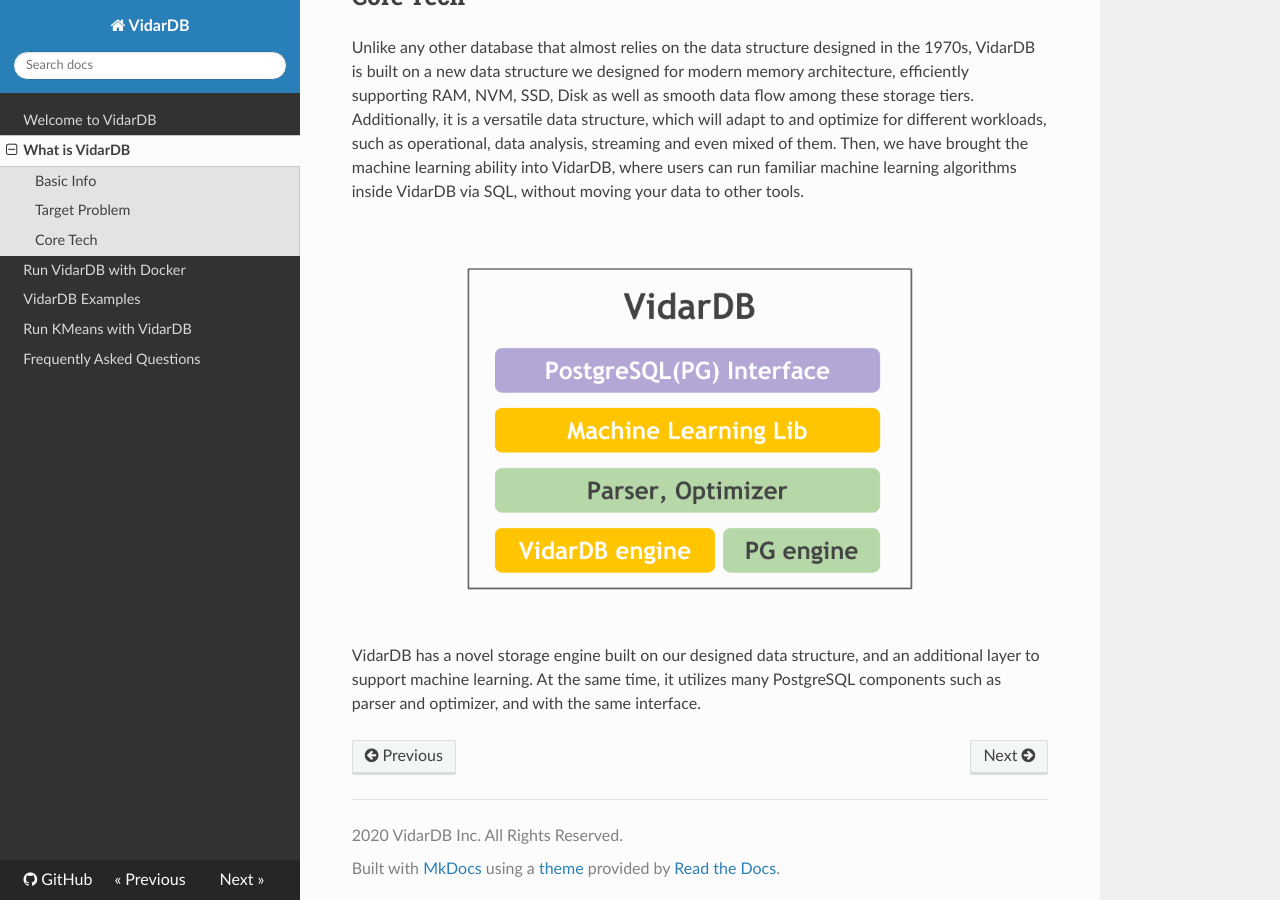
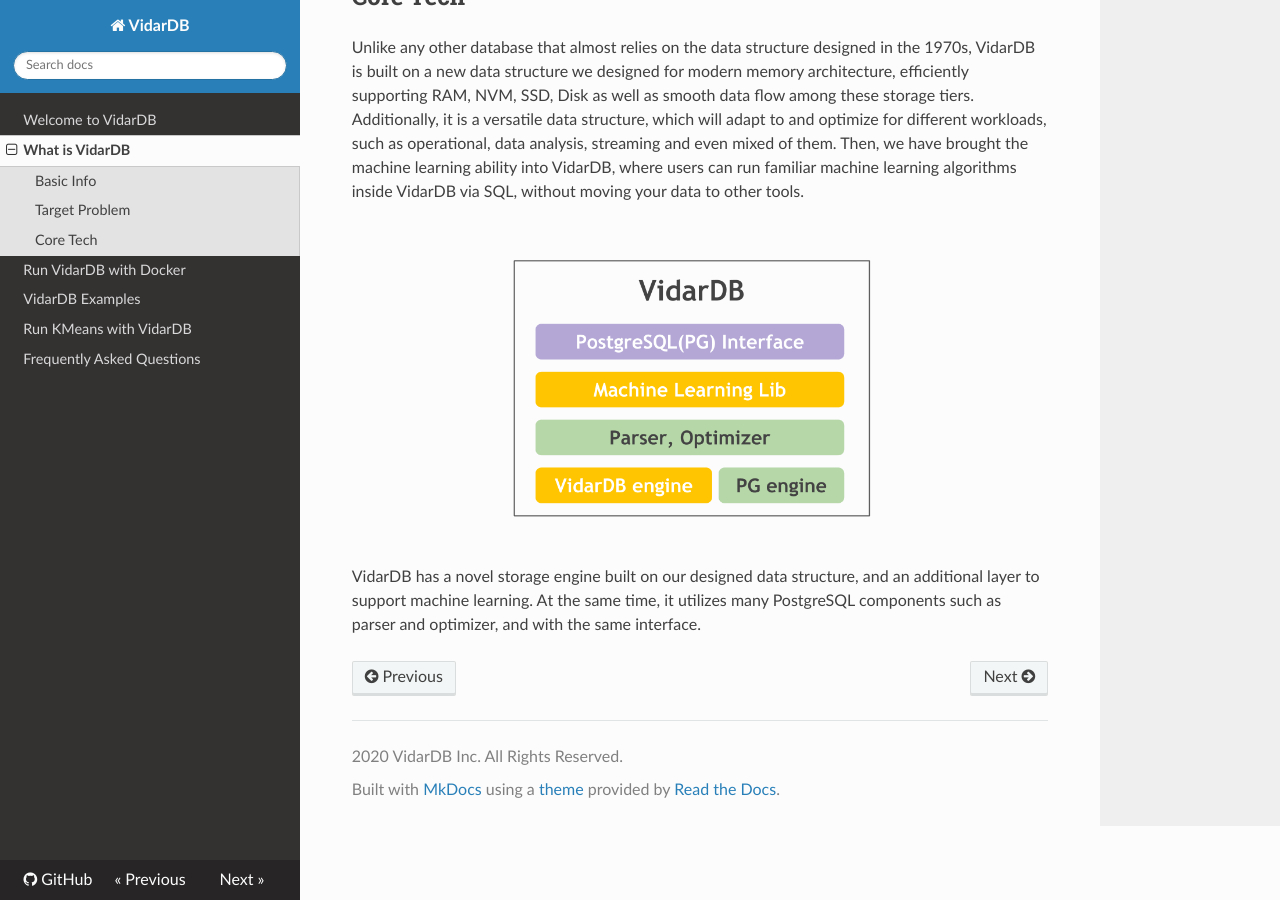
Before and after one commit to vidardb/docs, an MkDocs documentation site: the page built from docs/what_is_vidarDB.md, in a window 1280 px wide and 900 px high, scrolled down 748 px. Built offline with MkDocs 1.6.1, drawn with Linux system fonts in a browser that asks for light colours; nearby versions of some CDN libraries.

Commit message:
make pic smaller.

```diff
--- a/docs/what_is_vidarDB.md
+++ b/docs/what_is_vidarDB.md
@@ -13,6 +13,6 @@
 ## Core Tech
 Unlike any other database that almost relies on the data structure designed in the 1970s, VidarDB is built on a new data structure we designed for modern memory architecture, efficiently supporting RAM, NVM, SSD, Disk as well as smooth data flow among these storage tiers. Additionally, it is a versatile data structure, which will adapt to and optimize for different workloads, such as operational, data analysis, streaming and even mixed of them. Then, we have brought the machine learning ability into VidarDB, where users can run familiar machine learning algorithms inside VidarDB via SQL, without moving your data to other tools.
 
-![VidarDB architecture](img/vidardb_arch.png)
+<img src="../img/vidardb_arch.png" alt="drawing" width="80%" height="80%" style="display: block; margin-left: auto; margin-right: auto;"/>
 
 VidarDB has a novel storage engine built on our designed data structure, and an additional layer to support machine learning. At the same time, it utilizes many PostgreSQL components such as parser and optimizer, and with the same interface.
```
